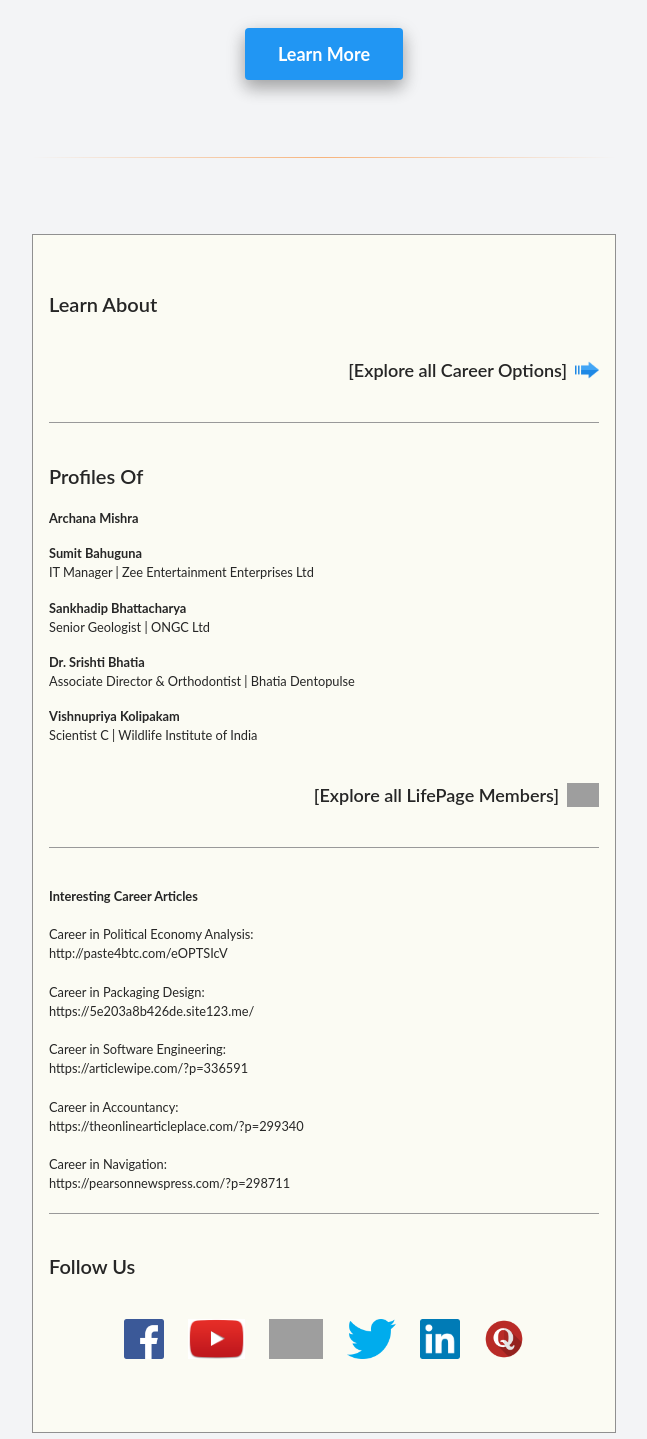
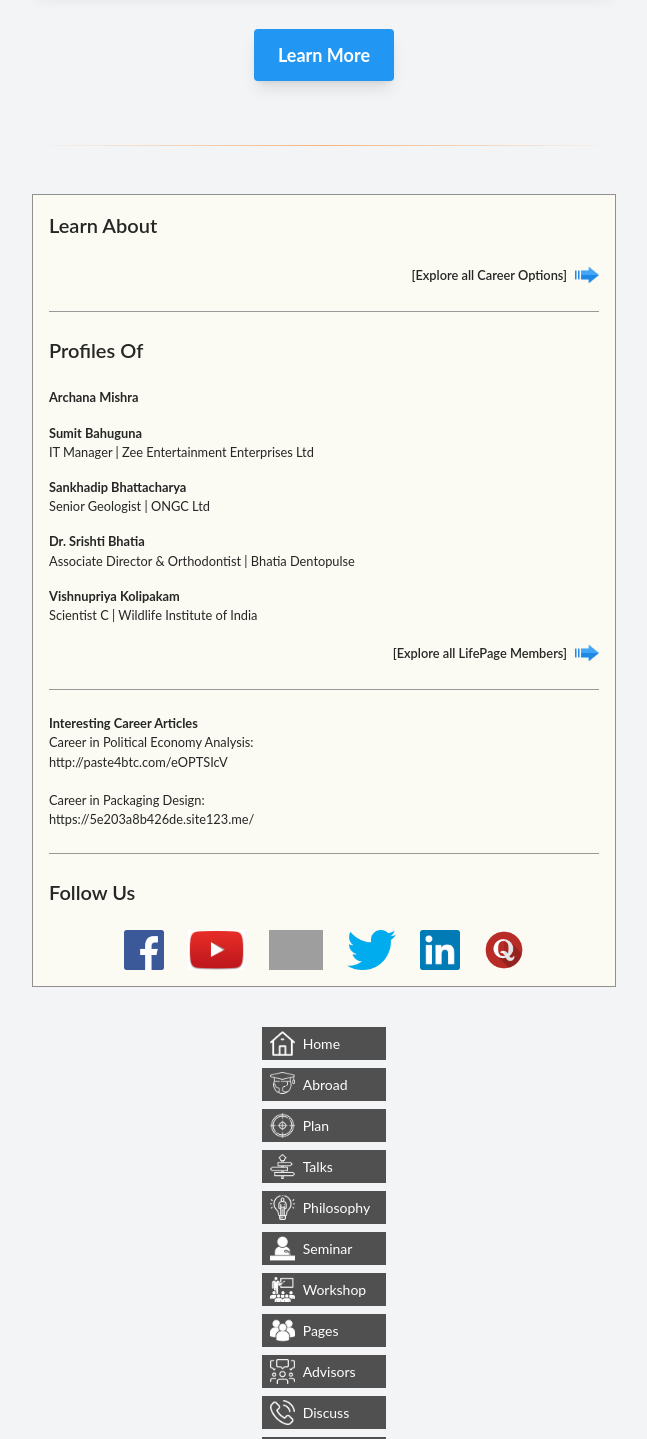
Before and after one commit to Ashukla1998/LifepageAi, a React (Vite) app: page /ai/sugestedcareers in a window 1280 px wide. Shown: the part 1330-2769 px from the top of the page, without its empty margins (316-963 px from the left). Built offline with nearby package versions, Linux system fonts and the light colour scheme; grey boxes are pictures that could not be loaded.

Commit message:
final update

```diff
--- a/src/components/Footer.jsx
+++ b/src/components/Footer.jsx
@@ -1,287 +1,237 @@
 import React from "react";
 
+/* ---------- CONSTANTS ---------- */
+const BASE = import.meta.env.BASE_URL;
+const SITE_ROOT = "https://www.lifepage.in";
+
+/* ---------- DATA ---------- */
+const legacyNav = [
+  { label: "Home", icon: "home.png", link: `${SITE_ROOT}/` },
+  { label: "Abroad", icon: "studyabroad.png", link: `${SITE_ROOT}/studyabroad.php` },
+  { label: "Plan", icon: "plan.png", link: `${SITE_ROOT}/plan.php` },
+  { label: "Talks", icon: "list.png", link: `${SITE_ROOT}/careers.php` },
+  { label: "Philosophy", icon: "philosophy.png", link: `${SITE_ROOT}/philosophy.php` },
+  { label: "Seminar", icon: "choose.png", link: `${SITE_ROOT}/choose.php` },
+  { label: "Workshop", icon: "placement.png", link: `${SITE_ROOT}/placement.php` },
+  { label: "Pages", icon: "pages.png", link: `${SITE_ROOT}/pages.php` },
+  { label: "Advisors", icon: "advisors.png", link: `${SITE_ROOT}/advisors.php` },
+  { label: "Discuss", icon: "discuss.png", link: `${SITE_ROOT}/discuss.php` },
+  { label: "Meet", icon: "meet.png", link: `${SITE_ROOT}/meet.php` },
+  { label: "Advisor", icon: "advisor.png", link: `${SITE_ROOT}/advisor.php` },
+  { label: "Story", icon: "story.png", link: `${SITE_ROOT}/story.php` },
+  { label: "Fine Print", icon: "fineprint.png", link: `${SITE_ROOT}/fineprint.php` },
+  { label: "Links", icon: "links.png", link: `${SITE_ROOT}/links.php` },
+  { label: "Blog", icon: "blog.png", link: `https://blog.lifepage.in` },
+  { label: "Testimonials", icon: "testimonials.png", link: `${SITE_ROOT}/testimonials.php` },
+  { label: "Follow", icon: "follow.png", link: `${SITE_ROOT}/follow.php` },
+];
+
+const socialIcons = [
+  { name: "fb", link: "https://www.facebook.com/lifepage" },
+  { name: "youtube", link: "https://www.youtube.com/@lifepage" },
+  { name: "instagram", link: "https://www.instagram.com/lifepage" },
+  { name: "twitter", link: "https://twitter.com/lifepage" },
+  { name: "Linkedin", link: "https://www.linkedin.com/company/lifepage" },
+  { name: "Quora", link: "https://www.quora.com/profile/LifePage" },
+];
+
+/* ---------- COMPONENT ---------- */
 export default function Footer() {
   return (
-        <div
-            className="w-full text-[#262626] mt-32"
-            style={{ fontSize: "80%" }}
-        >
-            {/* MAIN CONTAINER */}
-            <div className="w-full flex justify-center">
+    <div className="w-full mt-32 text-[#262626]" style={{ fontSize: "80%" }}>
+      <div className="flex justify-center">
         <div className="w-full max-w-[600px] px-2 text-center">
 
-                    {/* TOP YELLOW SEPARATOR */}
-                    <div
-                        className="w-full h-px
-            bg-[linear-gradient(to_right,rgba(248,158,84,0),rgba(248,158,84,0.75),rgba(248,158,84,0))]"
+          <Separator />
+
+          {/* STUDY ABROAD */}
+          <Card>
+            <img
+              src={`${BASE}support/abroad.jpg`}
+              alt="LifePage Study Abroad Program"
+              className="w-full"
+            />
+          </Card>
+
+          <Spacing />
+
+          <ExternalButton
+            href={`${SITE_ROOT}/studyabroad.php`}
+            label="Learn More"
           />
 
-                    <br /><br /><br /><br />
+          <Spacing xl />
 
-                    {/* STUDY ABROAD CARD */}
-                    <div
-                        className="w-full bg-[#262626] text-white rounded
-            shadow-[0_4px_8px_rgba(0,0,0,0.2),0_3px_10px_rgba(0,0,0,0.19)]"
+          <Separator />
+
+          {/* LEARN ABOUT */}
+          <div className="border border-[#909090] bg-[#FBFBF3] p-4 text-left">
+            <SectionTitle title="Learn About" />
+
+            <RightLink
+              href={`${SITE_ROOT}/careers.php`}
+              label="Explore all Career Options"
+            />
+
+            <Divider />
+
+            <SectionTitle title="Profiles Of" />
+            <Profiles />
+
+            <RightLink
+              href={`${SITE_ROOT}/pages.php`}
+              label="Explore all LifePage Members"
+            />
+
+            <Divider />
+
+            <b>Interesting Career Articles</b>
+            <ArticleLinks />
+
+            <Divider />
+
+            <SectionTitle title="Follow Us" />
+
+            <div className="flex justify-center gap-6 flex-wrap">
+              {socialIcons.map((s) => (
+                <a
+                  key={s.name}
+                  href={s.link}
+                  target="_blank"
+                  rel="noopener noreferrer"
                 >
-                        <div className="p-1">
                   <img
-                                src="support/abroad.jpg"
-                                alt="LifePage Study Abroad Program"
-                                title="LifePage Study Abroad Program"
-                                className="w-full"
+                    src={`${BASE}support/${s.name}.png`}
+                    alt={s.name}
+                    className="h-10"
                   />
+                </a>
+              ))}
             </div>
           </div>
 
-                    {/* spacing */}
-                    <br /><br /><br />
+          <Spacing />
 
-                    {/* LEARN MORE BUTTON */}
-                    <a
-                        href="https://www.lifepage.in/studyabroad.php"
-                        target="_blank"
-                        rel="noopener noreferrer"
-                    >
-                        <button
-                            className="bg-[#2196f3] text-white font-bold text-lg
-              px-6 py-3 rounded
-              shadow-[0_8px_16px_rgba(0,0,0,0.2),0_6px_20px_rgba(0,0,0,0.19)]"
-                        >
-                            &nbsp; Learn More &nbsp;
-                        </button>
-                    </a>
-
-                    <br /><br /><br /><br /><br />
-
-                    {/* BOTTOM YELLOW SEPARATOR */}
-                    <div
-                        className="w-full h-px
-            bg-[linear-gradient(to_right,rgba(248,158,84,0),rgba(248,158,84,0.75),rgba(248,158,84,0))]"
-                    />
-
-                    <br /><br /><br /><br />
-
-                    {/* LEARN ABOUT CARD */}
-                    <div
-                        className="w-full border border-[#909090]
-            bg-[#FBFBF3] text-[#262626] p-4 text-left"
-                    >
-                        <br /><br />
-                        <h2 className="text-xl font-semibold text-left">
-                            Learn About
-                        </h2>
-                        <br /><br />
-
-                        {/* EXPLORE CAREERS */}
-                        <div className="text-right">
-                            <h3 className="text-lg font-semibold">
-                                <a
-                                    href="https://www.lifepage.in/careers.php"
-                                    className="hover:underline inline-flex items-center gap-2"
-                                >
-                                    [Explore all Career Options]
-                                    <img
-                                        src="support/right.png"
-                                        alt="Right Arrow"
-                                        className="h-6"
-                                    />
-                                </a>
-                            </h3>
-                        </div>
-
-                        <br /><br />
-
-                        {/* GREY LINE */}
-                        <div className="w-full h-px bg-[#999]" />
-                        <br /><br />
-
-                        {/* PROFILES */}
-                        <h2 className="text-xl font-semibold">Profiles Of</h2>
-                        <br />
-
-                        {[
-                            {
-                                name: "Archana Mishra",
-                                url: "https://www.lifepage.in/page/archanamishra",
-                            },
-                            {
-                                name: "Sumit Bahuguna",
-                                role: "IT Manager | Zee Entertainment Enterprises Ltd",
-                                url: "https://www.lifepage.in/page/sumitbahuguna",
-                            },
-                            {
-                                name: "Sankhadip Bhattacharya",
-                                role: "Senior Geologist | ONGC Ltd",
-                                url: "https://www.lifepage.in/page/sankhadipbhattacharya",
-                            },
-                            {
-                                name: "Dr. Srishti Bhatia",
-                                role:
-                                    "Associate Director & Orthodontist | Bhatia Dentopulse",
-                                url: "https://www.lifepage.in/page/drsrishtibhatia",
-                            },
-                            {
-                                name: "Vishnupriya Kolipakam",
-                                role:
-                                    "Scientist C | Wildlife Institute of India",
-                                url: "https://www.lifepage.in/page/vishnupriyakolipakam",
-                            },
-                        ].map((p, i) => (
-                            <div key={i} className="mb-4">
-                                <a href={p.url} className="font-bold">
-                                    {p.name}
-                                </a>
-                                {p.role && <div>{p.role}</div>}
-                            </div>
-                        ))}
-
-                        <br />
-
-                        {/* EXPLORE MEMBERS */}
-                        <div className="text-right">
-                            <h3 className="text-lg font-semibold">
-                                <a
-                                    href="https://www.lifepage.in/pages.php"
-                                    className="hover:underline inline-flex items-center gap-2"
-                                >
-                                    [Explore all LifePage Members]
-                                    <img
-                                        src="right.png"
-                                        alt="Right Arrow"
-                                        className="h-6"
-                                    />
-                                </a>
-                            </h3>
-                        </div>
-
-                        <br /><br />
-                        <div className="w-full h-px bg-[#999]" />
-                        <br /><br />
-                        {/* INTERESTING ARTICLES */}
-                        <b>Interesting Career Articles</b>
-                        <br /><br />
-
-                        Career in Political Economy Analysis:<br />
-                        <a href="http://paste4btc.com/eOPTSIcV" target="_blank" rel="noopener noreferrer">
-                            http://paste4btc.com/eOPTSIcV
-                        </a><br /><br />
-
-                        Career in Packaging Design:<br />
-                        <a href="https://5e203a8b426de.site123.me/" target="_blank" rel="noopener noreferrer">
-                            https://5e203a8b426de.site123.me/
-                        </a><br /><br />
-
-                        Career in Software Engineering:<br />
-                        <a href="https://articlewipe.com/?p=336591&preview=true&_preview_nonce=5d55a5e0b1" target="_blank" rel="noopener noreferrer">
-                            https://articlewipe.com/?p=336591
-                        </a><br /><br />
-
-                        Career in Accountancy:<br />
-                        <a href="https://theonlinearticleplace.com/?p=299340&preview=true&_preview_nonce=90a234418b" target="_blank" rel="noopener noreferrer">
-                            https://theonlinearticleplace.com/?p=299340
-                        </a><br /><br />
-
-                        Career in Navigation:<br />
-                        <a href="https://pearsonnewspress.com/?p=298711&preview=true&_preview_nonce=dee3630f98" target="_blank" rel="noopener noreferrer">
-                            https://pearsonnewspress.com/?p=298711
-                        </a>
-
-                        <br /><br />
-
-                        {/* GREY LINE */}
-                        <div className="w-full h-px bg-[#999]" />
-                        <br /><br />
-
-                        {/* FOLLOW US */}
-                        <h2 className="text-xl font-semibold text-left">
-                            Follow Us
-                        </h2>
-                        <br /><br />
-
-                        <div className="flex justify-center gap-6 flex-wrap">
-                            {[
-                                "fb",
-                                "youtube",
-                                "instagram",
-                                "twitter",
-                                "Linkedin",
-                                "Quora",
-                            ].map((icon, i) => (
-                                <img
-                                    key={i}
-                                    src={`support/${icon}.png`}
-                                    alt={icon}
-                                    className="h-10"
-                                />
-                            ))}
-                        </div>
-
-                        <br /><br /><br />
-
-                    </div>
-
-                    {/* BOTTOM LEGACY NAVIGATION */}
-                    <br /><br /><br />
-
-                    <div className="flex justify-center">
-                        <div className="text-sm" style={{ color: "#505050" }}>
-
-                            {[
-                                { label: "Home", icon: "home.png", link: "/ai/" },
-                                { label: "Abroad", icon: "studyabroad.png", link: "https://www.lifepage.in/studyabroad.php" },
-                                { label: "Plan", icon: "plan.png", link: "/ai/plan" },
-                                { label: "Talks", icon: "list.png", link: "https://www.lifepage.in/careers.php" },
-                                { label: "Philosophy", icon: "philosophy.png", link: "/ai/philosophy" },
-                                { label: "Seminar", icon: "choose.png", link: "/ai/choose" },
-                                { label: "Workshop", icon: "placement.png", link: "/ai/placement" },
-                                { label: "Pages", icon: "pages.png", link: "https://www.lifepage.in/pages.php" },
-                                { label: "Advisors", icon: "advisors.png", link: "/ai/advisors" },
-                                { label: "Discuss", icon: "discuss.png", link: "/ai/discuss" },
-                                { label: "Meet", icon: "meet.png", link: "/ai/meet" },
-                                { label: "Advisor", icon: "advisor.png", link: "/ai/advisor" },
-                                { label: "Story", icon: "story.png", link: "/ai/story" },
-                                { label: "Fine Print", icon: "fineprint.png", link: "/ai/fineprint" },
-                                { label: "Links", icon: "links.png", link: "/ai/links" },
-                                { label: "Blog", icon: "blog.png", link: "https://blog.lifepage.in" },
-                                { label: "Testimonials", icon: "testimonials.png", link: "/ai/testimonials" },
-                                { label: "Follow", icon: "follow.png", link: "/ai/follow" },
-                            ].map((item, i) => (
-                                <div
-                                    key={i}
-                                    className="mb-2"
-                                    style={{
-                                        backgroundColor: "#505050",
-                                        whiteSpace: "nowrap",
-                                    }}
-                                >
+          {/* LEGACY NAV */}
+          <div className="flex justify-center text-sm text-[#505050]">
+            <div>
+              {legacyNav.map((item, i) => (
+                <div key={i} className="mb-2 bg-[#505050] whitespace-nowrap">
                   <a
                     href={item.link}
-                                        target={item.link.startsWith("http") ? "_blank" : "_self"}
+                    target="_blank"
                     rel="noopener noreferrer"
                     className="flex items-center px-2 py-1 text-white"
                   >
                     <img
-                                            src={`support/${item.icon}`}
+                      src={`${BASE}support/${item.icon}`}
                       alt={item.label}
                       className="h-[25px] mr-2"
                     />
-                                        <span className="text-base">{item.label}</span>
+                    <span>{item.label}</span>
                   </a>
                 </div>
               ))}
-                        <br /><br /><br />
-                        {/* <a href="#"> hello from this</a>
-                         */}
-                         <a href="https://api.whatsapp.com/send?phone=+919999980500&amp;text=Hello! I am facing this problem in using LifePage: ">
-                                      <img src="support/helpbanner.jpg" width="150px" alt="Career Counselling 2.0" style={{borderRadius: "5px", border: "1px solid #505050"}} />
-                                      </a>
             </div>
           </div>
 
-                    <br /><br /><br />
+          <Spacing />
+
+          {/* WHATSAPP */}
+          <a
+            href="https://api.whatsapp.com/send?phone=+919999980500&text=Hello! I am facing this problem in using LifePage:"
+            target="_blank"
+            rel="noopener noreferrer"
+          >
+            <img
+              src={`${BASE}support/helpbanner.jpg`}
+              alt="Career Counselling"
+              width="150"
+              className="mx-auto rounded border border-[#505050]"
+            />
+          </a>
 
         </div>
       </div>
     </div>
   );
 }
+
+/* ---------- SMALL COMPONENTS ---------- */
+
+const Separator = () => (
+  <div className="w-full h-px my-12 bg-[linear-gradient(to_right,rgba(248,158,84,0),rgba(248,158,84,0.75),rgba(248,158,84,0))]" />
+);
+
+const Divider = () => <div className="w-full h-px bg-[#999] my-6" />;
+
+const Spacing = ({ xl }) => (
+  <div className={xl ? "my-16" : "my-10"} />
+);
+
+const Card = ({ children }) => (
+  <div className="bg-[#262626] rounded shadow-lg p-1">
+    {children}
+  </div>
+);
+
+const SectionTitle = ({ title }) => (
+  <h2 className="text-xl font-semibold mb-6">{title}</h2>
+);
+
+const RightLink = ({ href, label }) => (
+  <div className="text-right mb-6">
+    <a
+      href={href}
+      target="_blank"
+      rel="noopener noreferrer"
+      className="inline-flex items-center gap-2 font-semibold hover:underline"
+    >
+      [{label}]
+      <img src={`${BASE}support/right.png`} alt="arrow" className="h-6" />
+    </a>
+  </div>
+);
+
+const ExternalButton = ({ href, label }) => (
+  <a href={href} target="_blank" rel="noopener noreferrer">
+    <button className="bg-[#2196f3] text-white font-bold text-lg px-6 py-3 rounded shadow-lg">
+      {label}
+    </button>
+  </a>
+);
+
+const Profiles = () => (
+  <>
+    {[
+      { name: "Archana Mishra", url: "https://www.lifepage.in/page/archanamishra" },
+      { name: "Sumit Bahuguna", role: "IT Manager | Zee Entertainment Enterprises Ltd", url: "https://www.lifepage.in/page/sumitbahuguna" },
+      { name: "Sankhadip Bhattacharya", role: "Senior Geologist | ONGC Ltd", url: "https://www.lifepage.in/page/sankhadipbhattacharya" },
+      { name: "Dr. Srishti Bhatia", role: "Associate Director & Orthodontist | Bhatia Dentopulse", url: "https://www.lifepage.in/page/drsrishtibhatia" },
+      { name: "Vishnupriya Kolipakam", role: "Scientist C | Wildlife Institute of India", url: "https://www.lifepage.in/page/vishnupriyakolipakam" },
+    ].map((p, i) => (
+      <div key={i} className="mb-4">
+        <a href={p.url} target="_blank" rel="noopener noreferrer" className="font-bold">
+          {p.name}
+        </a>
+        {p.role && <div>{p.role}</div>}
+      </div>
+    ))}
+  </>
+);
+
+const ArticleLinks = () => (
+  <>
+    <p>Career in Political Economy Analysis:</p>
+    <a href="http://paste4btc.com/eOPTSIcV" target="_blank" rel="noopener noreferrer">
+      http://paste4btc.com/eOPTSIcV
+    </a>
+
+    <br /><br />
+
+    <p>Career in Packaging Design:</p>
+    <a href="https://5e203a8b426de.site123.me/" target="_blank" rel="noopener noreferrer">
+      https://5e203a8b426de.site123.me/
+    </a>
+  </>
+);
--- a/src/pages/Home.jsx
+++ b/src/pages/Home.jsx
@@ -114,7 +114,7 @@ export default function Home() {
         >
           <span>Explore</span>
           {/* <ArrowRightIcon className="h-5 w-5" /> */}
-          <img src="path.png" alt="Explore path" className="h-6 w-6" />
+          <img src={`${import.meta.env.BASE_URL}path.png`} alt="Explore path" className="h-6 w-6" />
         </button>
 
       </div>
@@ -144,7 +144,7 @@ export default function Home() {
           "
         >
           <span>Discover</span>
-          <img src="support/research.png" alt="Discover" className="w-6 h-6" />
+          <img src={`${import.meta.env.BASE_URL}support/research.png`} alt="Discover" className="w-6 h-6" />
         </button>
 
         {/* Tooltip */}
```
Also changed, not shown: 1 other file (tests, documents, lock files or other folders). Lines whose indentation alone changed are shown as unchanged.
